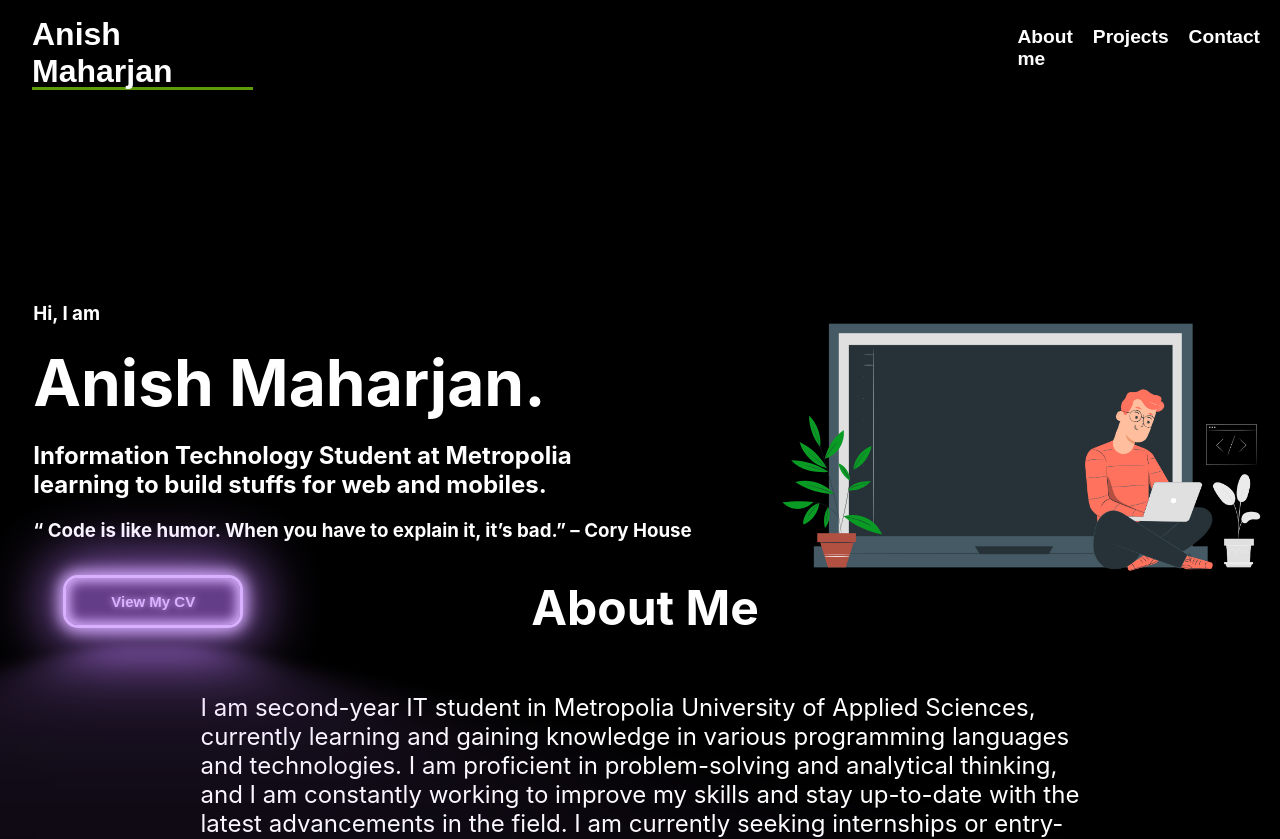
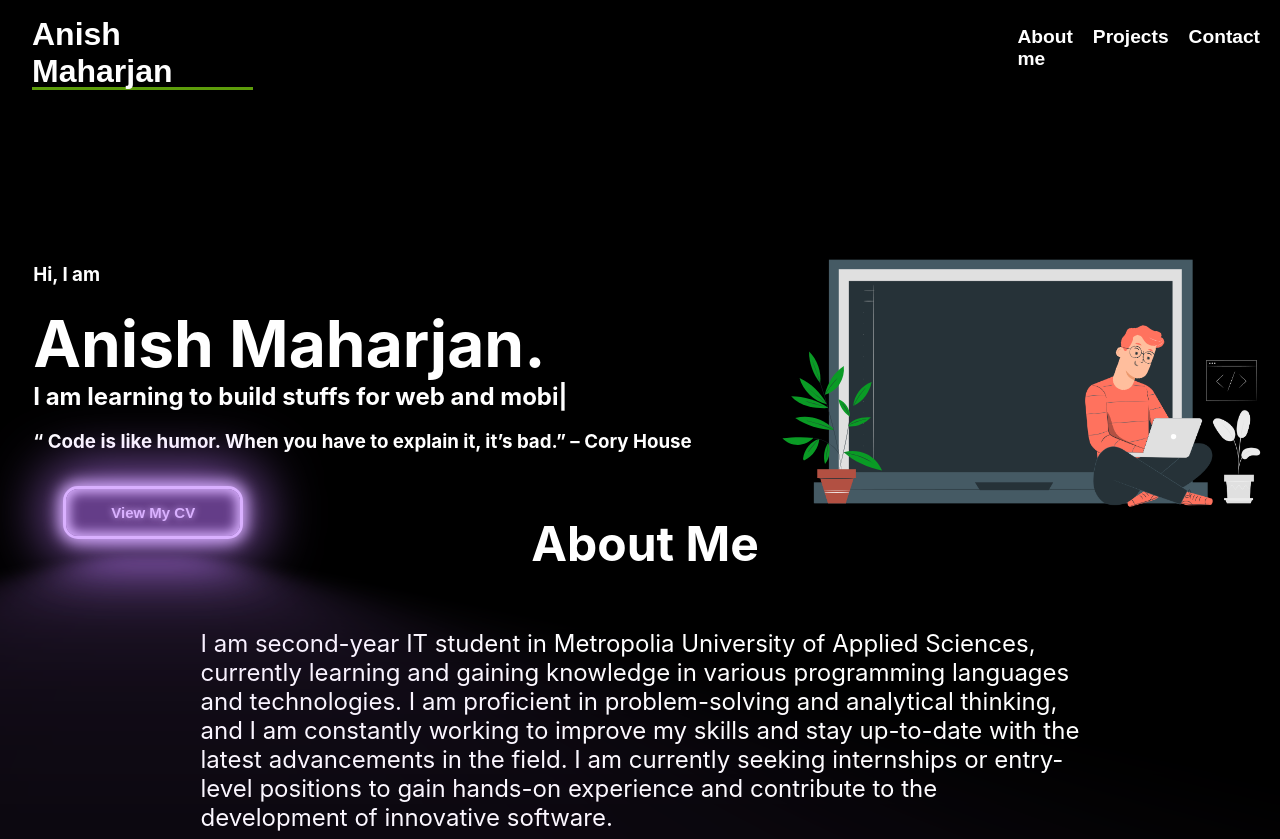
Before and after one commit to anish0123/portfolio, a React (Create React App) app: page / in a window 1280 px wide. Shown: the top 839 px of the page. Built offline with nearby package versions, Linux system fonts and the light colour scheme.

Commit message:
added typing animation in welcome tab

```diff
--- a/package.json
+++ b/package.json
@@ -13,6 +13,7 @@
     "react-icons": "^4.8.0",
     "react-scripts": "5.0.1",
     "styled-components": "^6.0.0-rc.1",
+    "typed.js": "^2.0.16",
     "web-vitals": "^2.1.4",
     "webfontloader": "^1.6.28"
   },
--- /dev/null
+++ b/src/components/Iam.js
@@ -0,0 +1,50 @@
+import React from 'react';
+import Typed from 'typed.js';
+import {styled} from 'styled-components'
+
+const Iam = () => {
+  // Create reference to store the DOM element containing the animation
+  const el = React.useRef(null);
+
+  React.useEffect(() => {
+    const typed = new Typed(el.current, {
+      strings: ['I am a Software Developer',
+      'I am learning to build stuffs for web and mobiles.',
+      'I am Information Technology Student at Metropolia',
+       ],
+      typeSpeed: 50,
+      backSpeed: 50,
+    });
+
+    return () => {
+      // Destroy Typed instance during cleanup to stop animation
+      typed.destroy();
+    };
+  }, []);
+
+  return (
+    <div >
+    <StyledSpan ref={el}/>
+    </div>
+  );
+}
+
+const StyledSpan = styled.span`
+  font-size: 1.5rem;
+  font-weight: bold;
+
+  @media only screen and (max-width: 1080px) {
+    font-size: 1rem;
+  }
+  @media only screen and (max-width: 1080px) {
+    font-size: 0.8rem;
+  }
+  @media only screen and (max-width: 380px) {
+    font-size: 0.6rem;
+  }
+  @media only screen and (max-width: 300px) {
+    font-size: 0.6rem;
+  }
+`
+
+export default Iam;
--- a/src/components/Welcome.js
+++ b/src/components/Welcome.js
@@ -1,7 +1,8 @@
 import coding from "../Lottie/coding.json";
 import Lottie from "lottie-react";
 import Title from "./Title";
-import {styled} from "styled-components";
+import { styled } from "styled-components";
+import Iam from "./Iam";
 
 const Welcome = () => {
   return (
@@ -9,18 +10,20 @@ const Welcome = () => {
       <div className="welcomeText">
         <h3>Hi, I am</h3>
         <Title />
-        <h2>
-          Information Technology Student at Metropolia <br></br>learning to
-          build stuffs for web and mobiles.
-        </h2>
+        <Iam />
         <h3>
           “ Code is like humor. When you have to explain it, it’s bad.” – Cory
           House
         </h3>
-        <Button onClick={(e) => {
+        <Button
+          onClick={(e) => {
             e.preventDefault();
-      window.location.href='https://users.metropolia.fi/~anishm/portfolio/CV%20-%20Anish%20Maharjan.pdf';
-      }}>View My CV</Button>
+            window.location.href =
+              "https://users.metropolia.fi/~anishm/portfolio/CV%20-%20Anish%20Maharjan.pdf";
+          }}
+        >
+          View My CV
+        </Button>
       </div>
       <div className="lottie">
         <Lottie animationData={coding} />
@@ -34,7 +37,7 @@ const Button = styled.button`
   --glow-spread-color: rgba(191, 123, 255, 0.781);
   --enhanced-glow-color: rgb(231, 206, 255);
   --btn-color: rgb(100, 61, 136);
-  border: .25em solid var(--glow-color);
+  border: 0.25em solid var(--glow-color);
   margin: 1em 0 0 2em;
   padding: 1em 3em;
   color: var(--glow-color);
@@ -43,13 +46,12 @@ const Button = styled.button`
   background-color: var(--btn-color);
   border-radius: 1em;
   outline: none;
-  box-shadow: 0 0 1em .25em var(--glow-color),
+  box-shadow: 0 0 1em 0.25em var(--glow-color),
     0 0 4em 1em var(--glow-spread-color),
-         inset 0 0 .75em .25em var(--glow-color);
-  text-shadow: 0 0 .5em var(--glow-color);
+    inset 0 0 0.75em 0.25em var(--glow-color);
+  text-shadow: 0 0 0.5em var(--glow-color);
   position: relative;
   transition: all 0.3s;
-
 
   &::after {
     pointer-events: none;
@@ -61,22 +63,22 @@ const Button = styled.button`
     width: 100%;
     background-color: var(--glow-spread-color);
     filter: blur(2em);
-  opacity: .7;
-  transform: perspective(1.5em) rotateX(35deg) scale(1, .6);
+    opacity: 0.7;
+    transform: perspective(1.5em) rotateX(35deg) scale(1, 0.6);
   }
 
   &:hover {
     color: var(--btn-color);
     background-color: var(--glow-color);
-  box-shadow: 0 0 1em .25em var(--glow-color),
+    box-shadow: 0 0 1em 0.25em var(--glow-color),
       0 0 4em 2em var(--glow-spread-color),
-         inset 0 0 .75em .25em var(--glow-color);
+      inset 0 0 0.75em 0.25em var(--glow-color);
   }
 
   &:active {
-  box-shadow: 0 0 0.6em .25em var(--glow-color),
+    box-shadow: 0 0 0.6em 0.25em var(--glow-color),
       0 0 2.5em 2em var(--glow-spread-color),
-         inset 0 0 .5em .25em var(--glow-color);
+      inset 0 0 0.5em 0.25em var(--glow-color);
   }
 `;
 
--- a/src/index.css
+++ b/src/index.css
@@ -22,6 +22,11 @@ body {
 code {
   font-family: source-code-pro, Menlo, Monaco, Consolas, 'Courier New',
     monospace;
+}
+
+.typed-cursor {
+  font-size: 1.5rem;
+  font-weight: bold
 }
 
 /*
@@ -74,10 +79,10 @@ Styling for my welcome text and small intro page
 */
 #welcome {
   margin-left: 10rem;
-  margin-top: 4rem;
   display: flex;
   flex: 1;
   flex-direction: row;
+  justify-content: center;
   height: 100vh
 }
 .welcomeText {
@@ -494,6 +499,7 @@ Styling for my contact details
   */
   #welcome {
     margin-left: 15px;
+    margin-top: 3rem;
     display: flex;
     flex: 1;
     flex-direction: row;
```
Also changed, not shown: 1 other file (tests, documents, lock files or other folders). Lines whose indentation alone changed are shown as unchanged.
